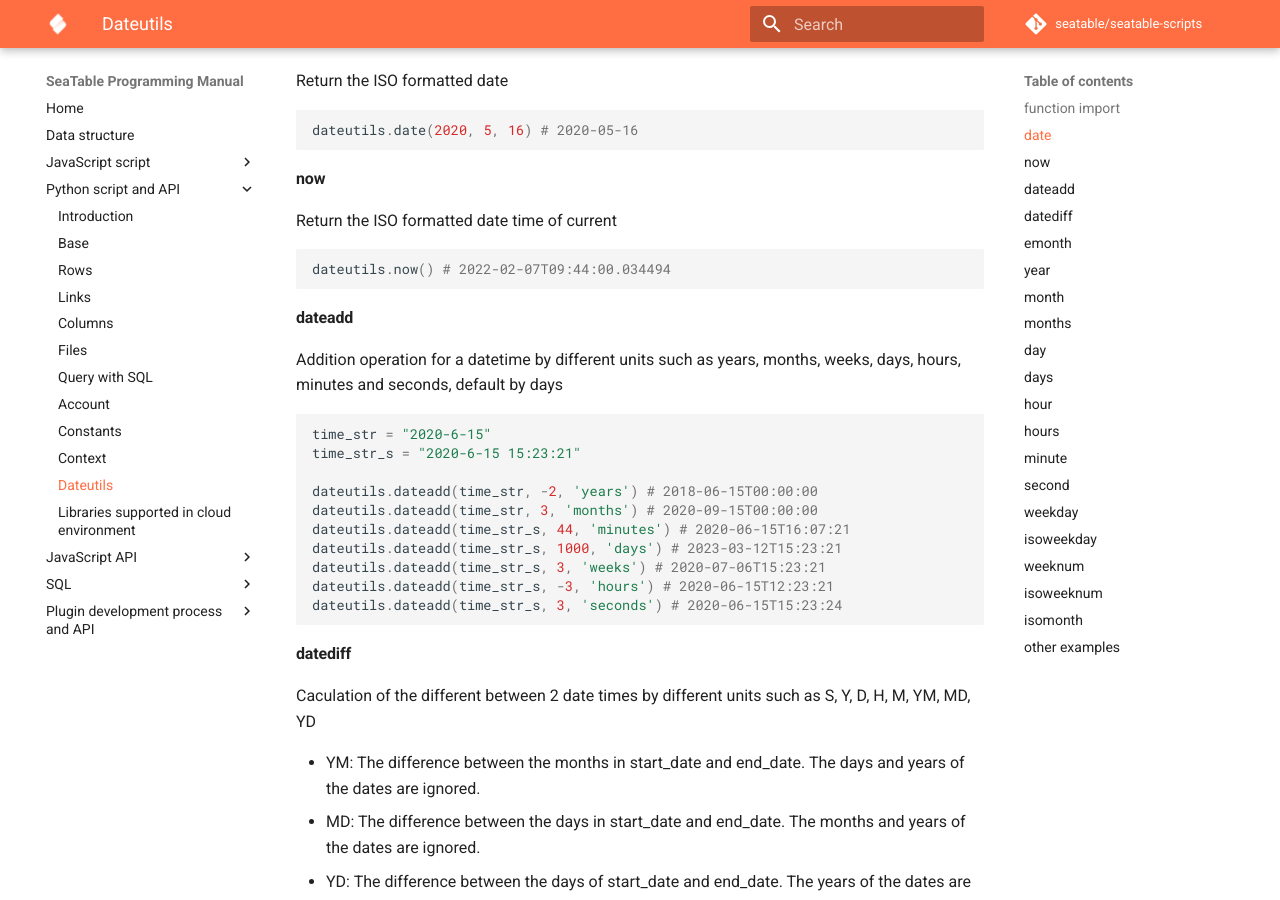
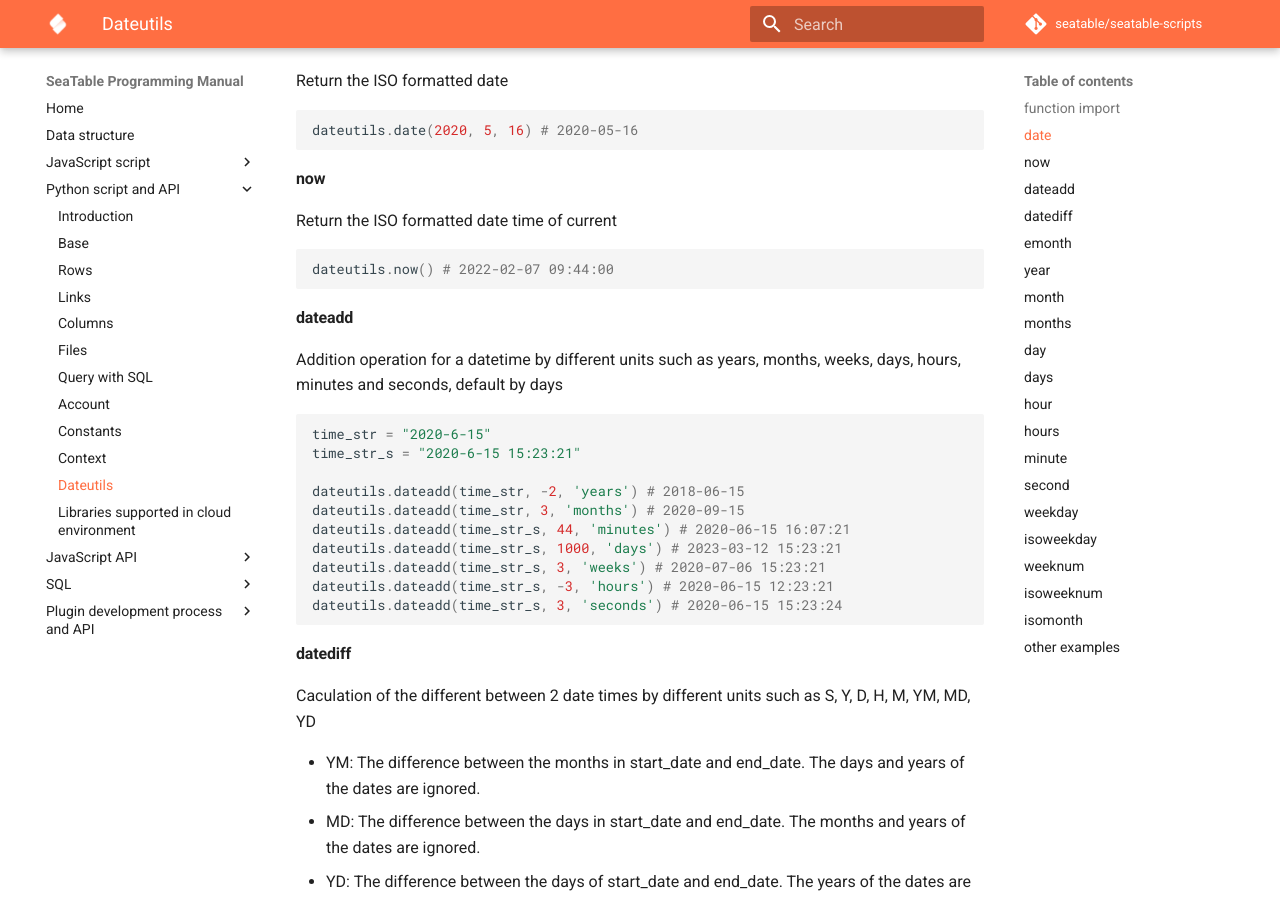
Before and after one commit to seatable/seatable-scripts, an MkDocs documentation site: the page built from manual/python/dateutils.md, in a window 1280 px wide and 900 px high, scrolled down 292 px. Built offline with MkDocs 1.6.1 and Material for MkDocs 9.7.7, drawn with Linux system fonts in a browser that asks for light colours; comment, search, counter and statistics services are not loaded; some of the changed text lies outside the part shown.

Commit message:
Update dateutils.md

````diff
--- a/manual/python/dateutils.md
+++ b/manual/python/dateutils.md
@@ -21,7 +21,7 @@
 Return the ISO formatted date time of current
 
 ```python
-dateutils.now() # 2022-02-07T09:44:00.034494
+dateutils.now() # 2022-02-07 09:44:00
 ```
 
 #### dateadd
@@ -32,13 +32,13 @@
 time_str = "2020-6-15"
 time_str_s = "2020-6-15 15:23:21"
 
-dateutils.dateadd(time_str, -2, 'years') # 2018-06-15T00:00:00
-dateutils.dateadd(time_str, 3, 'months') # 2020-09-15T00:00:00
-dateutils.dateadd(time_str_s, 44, 'minutes') # 2020-06-15T16:07:21
-dateutils.dateadd(time_str_s, 1000, 'days') # 2023-03-12T15:23:21
-dateutils.dateadd(time_str_s, 3, 'weeks') # 2020-07-06T15:23:21
-dateutils.dateadd(time_str_s, -3, 'hours') # 2020-06-15T12:23:21
-dateutils.dateadd(time_str_s, 3, 'seconds') # 2020-06-15T15:23:24
+dateutils.dateadd(time_str, -2, 'years') # 2018-06-15
+dateutils.dateadd(time_str, 3, 'months') # 2020-09-15
+dateutils.dateadd(time_str_s, 44, 'minutes') # 2020-06-15 16:07:21
+dateutils.dateadd(time_str_s, 1000, 'days') # 2023-03-12 15:23:21
+dateutils.dateadd(time_str_s, 3, 'weeks') # 2020-07-06 15:23:21
+dateutils.dateadd(time_str_s, -3, 'hours') # 2020-06-15 12:23:21
+dateutils.dateadd(time_str_s, 3, 'seconds') # 2020-06-15 15:23:24
 ```
 
 #### datediff
@@ -188,9 +188,9 @@
 The date info returned can also be assigned as a param of dateutils. Here are some examples:
 
 ```python
-dt_now = dateutils.now()  # 2022-02-07T09:49:14.212954
+dt_now = dateutils.now()  # 2022-02-07 09:49:14
 # 1. date after 10 days
-dt_10_days = dateutils.dateadd(dt_now, 10) # 2022-02-17T09:49:14.212954
+dt_10_days = dateutils.dateadd(dt_now, 10) # 2022-02-17 09:49:14
 # 2. month after 10 days
 dt_month_10_days = dateutils.month(dt_10_days) # 2
 # 3. difference between 2 days
````
